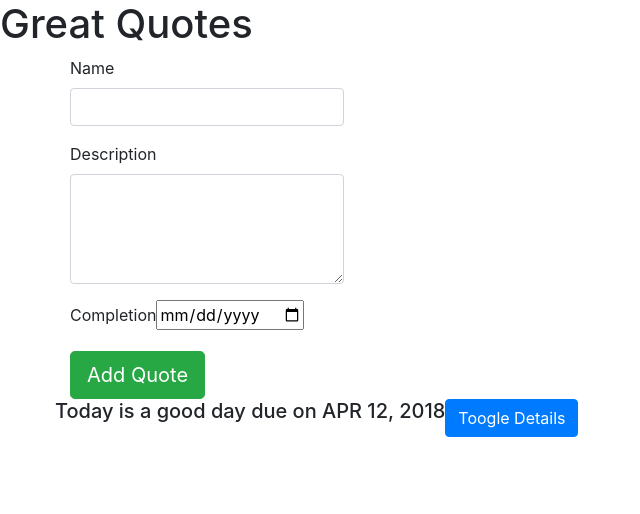
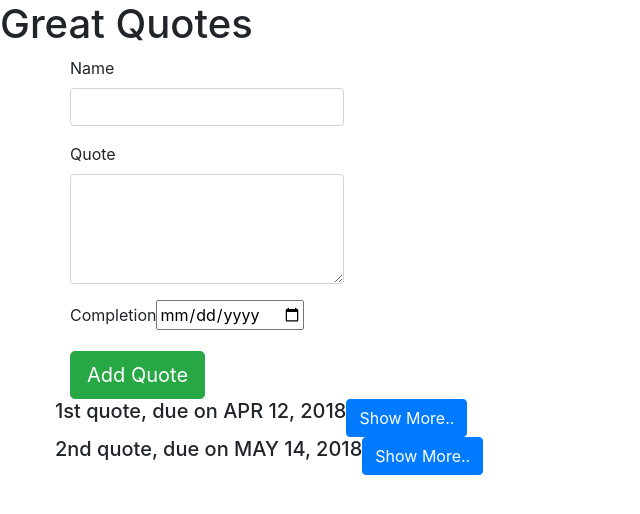
Before and after one commit to nyabuto-v/Quotes, an Angular app: page / in a window 1280 px wide. Shown: the top 514 px of the page, without its empty margins (0-640 px from the left). Built offline with nearby package versions, Linux system fonts and the light colour scheme.

Commit message:
modified delete button

```diff
--- a/src/app/quote-details/quote-details.component.html
+++ b/src/app/quote-details/quote-details.component.html
@@ -1,5 +1,5 @@
 <!-- <p>{{quote.description}}</p> -->
 <!-- <button (click) = 'quoteComplete(true)'> Complete </button> -->
 <p>{{quote.description}}</p>
-<p>This quote will be completed in {{quote.completeDate|date}} days</p>
+<p> Completed by {{quote.completeDate|date}} </p>
 <button class="btn btn-danger" (click) = 'quoteDelete(true)'> Delete Quote </button>
--- a/src/app/quote-form/quote-form.component.css
+++ b/src/app/quote-form/quote-form.component.css
@@ -0,0 +1,3 @@
+/* body{
+    background-color: brown;
+} */
--- a/src/app/quote-form/quote-form.component.html
+++ b/src/app/quote-form/quote-form.component.html
@@ -12,7 +12,7 @@
       </div>
       <!-- Description input -->
       <div class="form-group">
-        <label for="description">Description</label>
+        <label for="description">Quote</label>
         <textarea class="form-control" id="description" rows="4" [(ngModel)]="newQuote.description" name="description" #description="ngModel" required></textarea>
          <!-- {{newQuote.description}} -->
         <div [hidden]="description.valid || description.pristine" class="alert alert-danger">
--- a/src/app/quote/quote.component.html
+++ b/src/app/quote/quote.component.html
@@ -5,8 +5,8 @@
   </div>
   <div class="row" *ngFor='let quote of quotes; let i = index'>
     <div class="row">
-    <h5 id="{{i}}" appStrikethrough>{{quote.name}} due on {{quote.completeDate|date|uppercase}}</h5>
-    <button class="btn btn-primary" (click)='toogleDetails(i)'>Toogle Details</button>
+    <h5 id="{{i}}">{{quote.name}} due on {{quote.completeDate|date|uppercase}}</h5>
+    <button class="btn btn-primary" (click)='toogleDetails(i)'>Show More..</button>
   </div>
   <div class="row" *ngIf="quote.showDescription">
     <app-quote-details [quote]='quote'(isComplete)= 'deleteQuote($event,i)'></app-quote-details>
--- a/src/app/quote/quote.component.ts
+++ b/src/app/quote/quote.component.ts
@@ -9,8 +9,8 @@ import {Quote} from '../quote'
 export class QuoteComponent implements OnInit {
 
   quotes = [
-    new Quote(1, 'Today is a good day', 'More understanding and less pressure', new Date(2018,3,12)),
-    // new Quote(2, 'We shall meet some day', 'Where there shall be no more pain', new Date(2018,4,14)),
+    new Quote(1, '1st quote, ', '"The greatest want of the world is the want of men, men who cannot be bought or sold, men who call sin by its rightful name, men who are true as the needle is to the pole." (Ellen G White)', new Date(2018,3,12)),
+    new Quote(2, '2nd quote, ', '“Science investigates; religion interprets. Science gives man knowledge, which is power; religion gives man wisdom, which is control. Science deals mainly with facts; religion deals mainly with values. The two are not rivals." (Martin Luther King Jr.)', new Date(2018,4,14))
     // new Quote(3, 'Man is a social being', 'And he was created to glorify God', new Date(2018,5,16)),
   ]
 
@@ -26,7 +26,18 @@ export class QuoteComponent implements OnInit {
 
   }
 
-  constructor() {};
+  deleteQuote(isComplete,index){
+    if (isComplete){
+        let toDelete=confirm(`Are you sure you want to delete ${this.quotes[index].name}`)
+
+        if(toDelete){
+            this.quotes.splice(index,1)
+        }
+    }
+}
+  // }
+
+  // constructor() {};
 
   ngOnInit() {
           }
```
Also changed, not shown: src/app/quote-details/quote-details.component.ts (+11 -1 lines), 7 other files (tests, documents, lock files or other folders).
